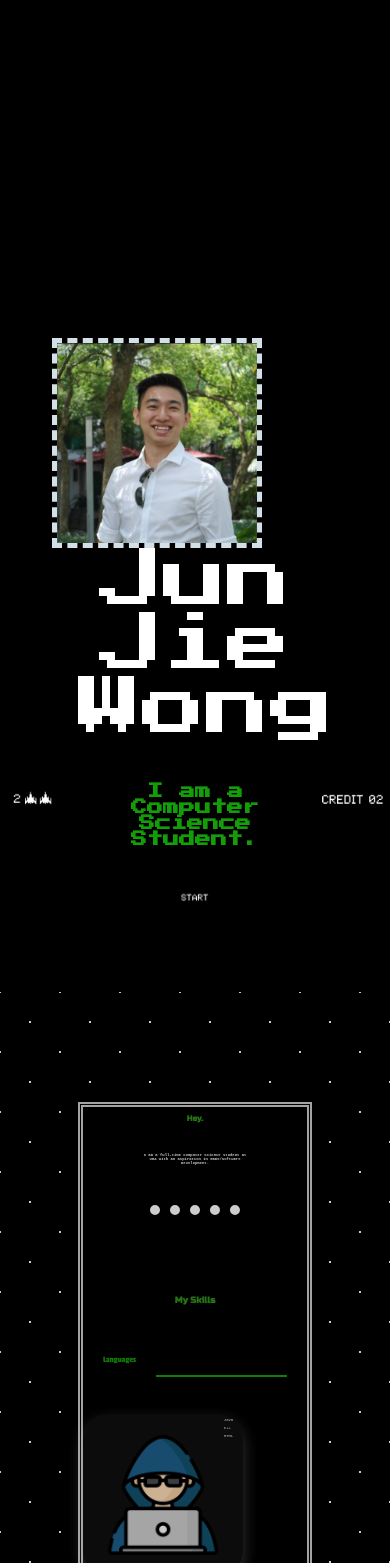
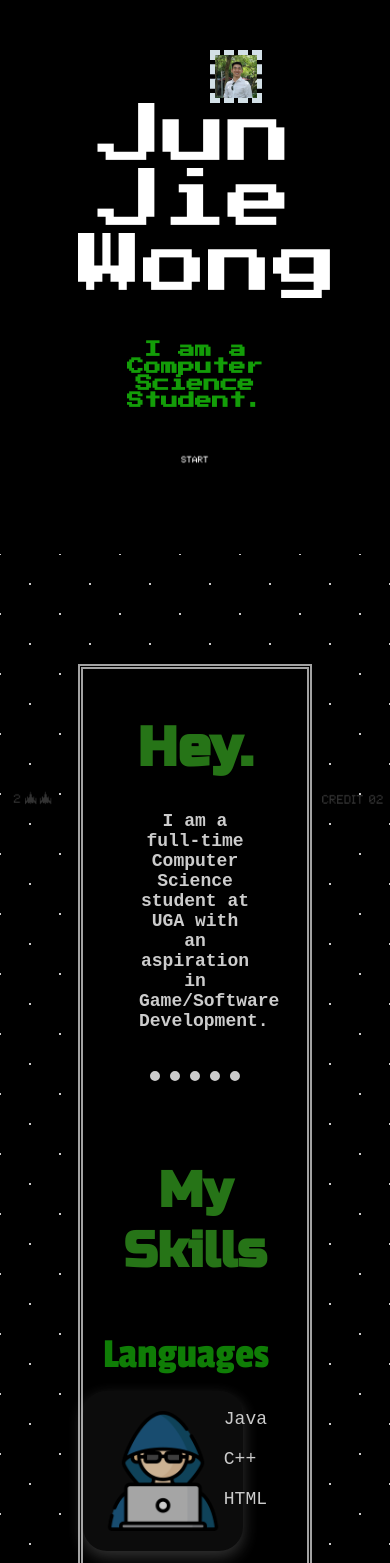
Before and after one commit to jw27180/web_resume, a plain HTML site: page index.html in a window 390 px wide. Shown: the part 37-1600 px from the top of the page. Drawn offline with Linux system fonts and the light colour scheme.

Commit message:
Add files via upload
hardcoded text so it looks better on mobile

```diff
--- a/css/style.css
+++ b/css/style.css
@@ -8,7 +8,7 @@ body {
 
 .top {
     height: 100%;
-    padding-top: 350px;
+    padding-top: 16%;
     padding-left: 20%;
     padding-right: 20%;
 }
@@ -28,13 +28,13 @@ h1 {
     padding-top: 20px;
     font-family: 'Press Start 2P', cursive;
     font-weight: lighter;
-    font-size: 4em;
+    font-size: 65px;
     color: #ffffff;
 }
 
 .headerdesc {
     font-family: 'Press Start 2P', cursive;
-    font-size: 1rem;
+    font-size: 17px;
     color: #139d08;
 }
 
@@ -80,12 +80,12 @@ p#desc {
     margin-top: 30px;
     margin-bottom: 30px;
     font-weight: bolder;
-    font-size: 1vw;
+    font-size: 18px;
 }
 
 h2 {
     font-family: 'Russo One', sans-serif;
-    font-size: 2vw;
+    font-size: 55px;
     color:#30911d;
     margin-bottom: 0;
 }
@@ -104,7 +104,7 @@ h2 {
 }
 
 h2#header{
-    font-size:2.25vw;
+    font-size:50px;
 }
 
 .graphic {
@@ -153,7 +153,7 @@ h2#header{
 
 ul {
     list-style: none;
-    font-size: 1vw;
+    font-size: 18px;
 }
 
 .textdivText {
@@ -162,7 +162,7 @@ ul {
     float: left;
     width: fit-content;
     height: 40px;
-    font-size: 2.2vw;
+    font-size: 43px;
     color: #139d08;
     font-family: 'Passion One', cursive;
 }
@@ -191,7 +191,7 @@ a:hover {
 }
 
 .contactbutton {
-    font-size: 0.8vw;
+    font-size: 17px;
     background-color: #139d08;
     padding: 10px;
     padding-left: 20px;
@@ -219,7 +219,7 @@ hr {
 
 dl {
     height:100%;
-    font-size: 1vw;
+    font-size: 18px;
     display: flex;
     flex-wrap: wrap;
 }
@@ -258,18 +258,18 @@ p#bottom {
 
 h1#contact {
     color: #139d08;
-    font-size: 2vw;
+    font-size: 40px;
 }
 
 body#contact {
     margin-top: 50px;
     font-family: 'Maven Pro', sans-serif;
-    font-size: 1.25vw;
+    font-size: 24px;
     font-weight: lighter;
 }
 
 .card {
-    font-size: 0.8vw;
+    font-size: 18px;
     box-shadow: -5px 5px 10px 3px rgba(255,255,255,0.1);
     background-color:#101010;
     padding: 35px;
@@ -296,7 +296,7 @@ hr#contact {
 input#button {
     margin-top: 30px;
     width:fit-content;
-    font-size: 0.8vw;
+    font-size: 17px;
     background-color: #139d08;
     padding: 10px;
     padding-left: 20px;
--- a/index.html
+++ b/index.html
@@ -18,7 +18,7 @@
       id="headshot"
       src="images/jjheadshot.jpg"
       alt="headshot of Jun Jie Wong."
-      width="200px"/>
+      width="18%"/>
       <h1>Jun Jie Wong</h1>
       <h2 class="headerdesc">I am a Computer Science Student.</h2>
       <img class="start" src="images/start.gif" alt="startgif" width="100%">
```
